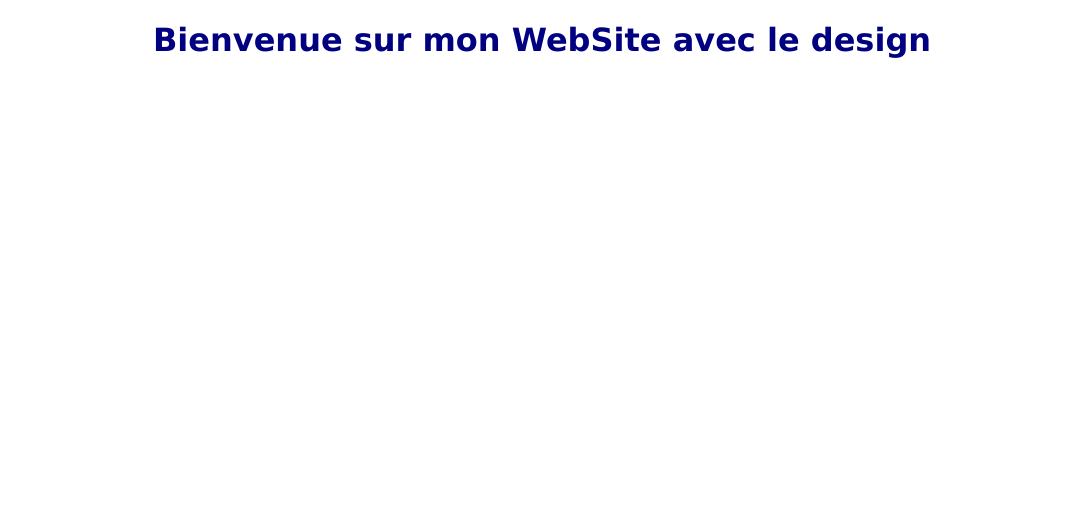
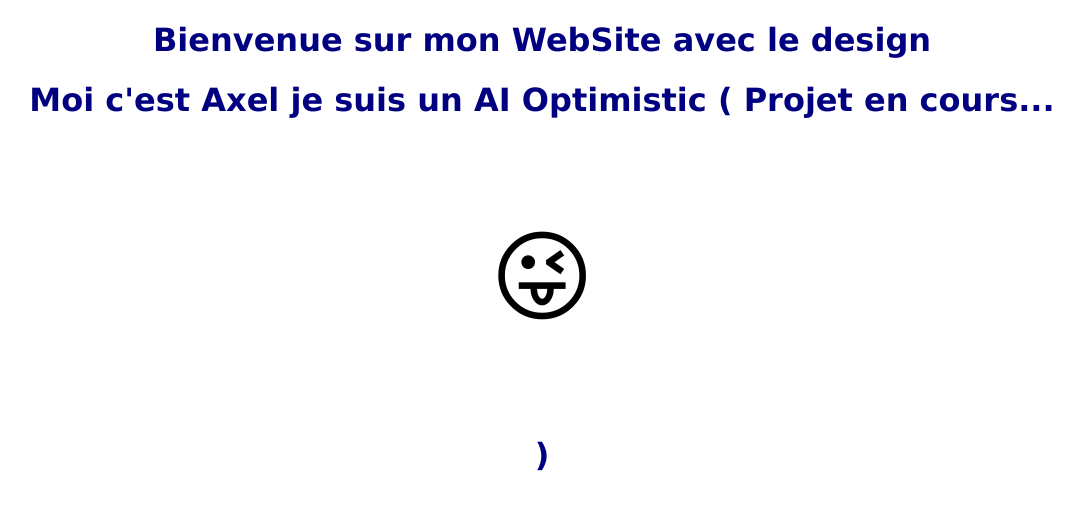
Before and after one commit to axelmejbert/monsdj.github.io, a plain HTML site: page index.html in a window 1280 px wide. Shown: the whole page, without its empty margins (98-1181 px from the left). Drawn offline with Linux system fonts and the light colour scheme.

Commit message:
Update index.html

```diff
--- a/index.html
+++ b/index.html
@@ -10,5 +10,8 @@
 </head>
 <body>
     <h1>Bienvenue sur mon WebSite avec le design</h1>
+    <body>
+    <h1>Moi c'est Axel je suis un AI Optimistic ( Projet en cours... <p style="font-size:100px">&#128540;</p> )</h1>
+</body>
 </body>
 </html>
```
